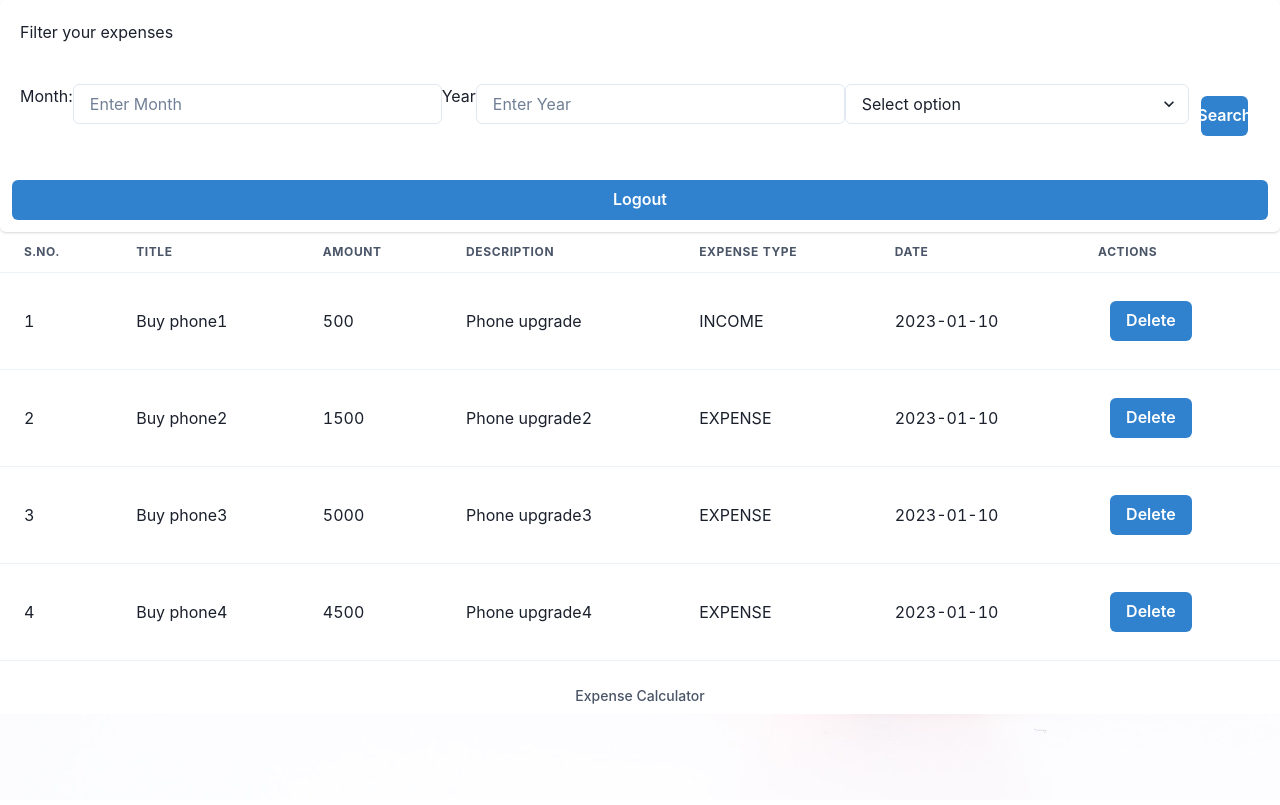
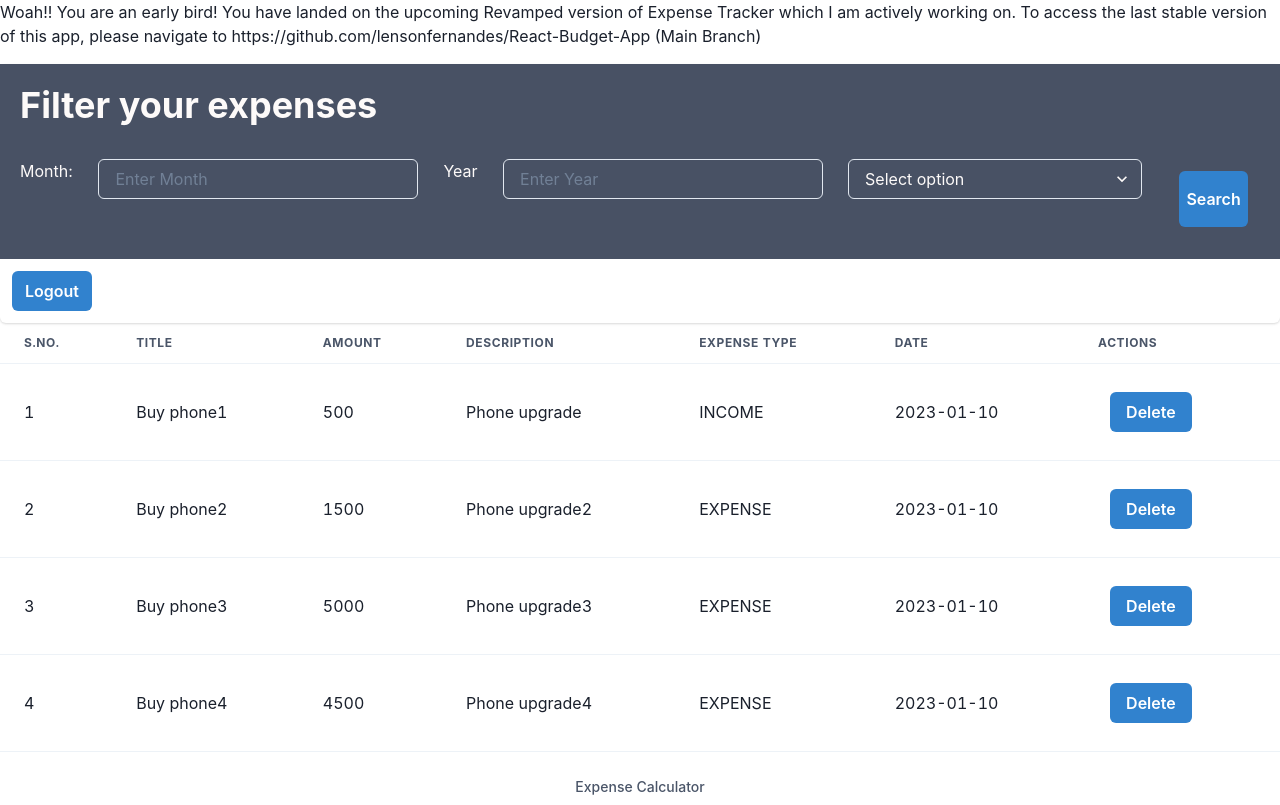
Before and after one commit to lensonfernandes/React-Budget-App, a React (Create React App) app in the folder reactbudgetapp/: page / in a window 1280 px wide. Built offline with nearby package versions, Linux system fonts and the light colour scheme; sample sign-in values are in the browser's storage.

Commit message:
Maintenance display message added

```diff
--- a/reactbudgetapp/src/App.js
+++ b/reactbudgetapp/src/App.js
@@ -20,6 +20,7 @@ import PrivateRoutes from "./routes/PrivateRoutes";
 import RestrictedRoutes from "./routes/RestrictedRoutes";
 import ManageExpense from "./components/ManageExpense/ManageExpense";
 import AddExpense from "./components/AddExpense/AddExpense";
+import { Text } from "@chakra-ui/react";
 
 function App() {
   const [showAddBudgetModal, setShowAddBudgetModal] = useState(false);
@@ -35,6 +36,8 @@ function App() {
   }
 
   return (
+    <>
+    <Text>Woah!! You are an early bird!  You have landed on the upcoming Revamped version of Expense Tracker which I am actively working on. To access the last stable version of this app, please navigate to https://github.com/lensonfernandes/React-Budget-App (Main Branch) </Text>
       <Routes>
         <Route path="/" element={<PrivateRoutes />}>
           <Route path={PATHS.ADD_EXPENSE} element={<AddExpense />} />
@@ -44,8 +47,8 @@ function App() {
         <Route path="/" element={<RestrictedRoutes />}>
           <Route path={PATHS.LOGIN} element={<Login />} />
         </Route>
-
       </Routes>
+    </>
 
     //old code
     // <div className="app-class">
--- a/reactbudgetapp/src/components/ManageExpense/Filters.jsx
+++ b/reactbudgetapp/src/components/ManageExpense/Filters.jsx
@@ -9,6 +9,7 @@ import {
   Button,
   Flex,
   Select,
+  Heading,
 } from "@chakra-ui/react";
 import { useSelector } from "react-redux";
 import { useNavigate } from "react-router-dom";
@@ -35,7 +36,7 @@ const Filters = ({ filteredExpenses, setFilteredExpenses }) => {
     const newData = store.filter((ele) => {
       if (ele.type == type) return ele;
     });
-    console.log(newData)
+    console.log(newData);
 
     setFilteredExpenses(newData);
   };
@@ -44,17 +45,17 @@ const Filters = ({ filteredExpenses, setFilteredExpenses }) => {
 
   let handleLogout = () => {
     window.localStorage.clear();
-    navigate(PATHS.LOGIN)
-
+    navigate(PATHS.LOGIN);
   };
 
   return (
     <div>
       <Card>
-        <CardBody>
-          <Text>Filter your expenses</Text>
+        <CardBody style={{ backgroundColor: "#485164", color: "#FDFAF9" }}>
+          <Heading>Filter your expenses</Heading>
           <br></br>
-          <Flex>
+          <Flex style={{display:"flex", justifyContent:"space-around", gap:"2vw", color: "#FDFAF9"}}>
+            <>
               <Text mb="8px">Month:</Text>
               <Input
                 value={month}
@@ -62,7 +63,9 @@ const Filters = ({ filteredExpenses, setFilteredExpenses }) => {
                 onChange={handleChange}
                 placeholder="Enter Month"
                 size="md"
+
               />
+            </>
 
             <>
               <Text mb="8px">Year</Text>
@@ -73,6 +76,7 @@ const Filters = ({ filteredExpenses, setFilteredExpenses }) => {
                 name="year"
                 size="md"
               />
+               </>
               <>
                 {" "}
                 <Select
@@ -84,14 +88,14 @@ const Filters = ({ filteredExpenses, setFilteredExpenses }) => {
                   <option value="EXPENSE">Expense</option>
                   <option value="INCOME">Income</option>
                 </Select>
+
             </>
-            </>
-            <Button colorScheme="blue" m={3} onClick={handleFilters}>
+            <Button colorScheme="blue" m={3} onClick={handleFilters} p={7}>
               Search
             </Button>
           </Flex>
         </CardBody>
-        <Button colorScheme="blue" m={3} onClick={handleLogout}>
+        <Button colorScheme="blue" m={3} onClick={handleLogout} w={20}>
           Logout
         </Button>
       </Card>
```
Lines whose indentation alone changed are shown as unchanged.
